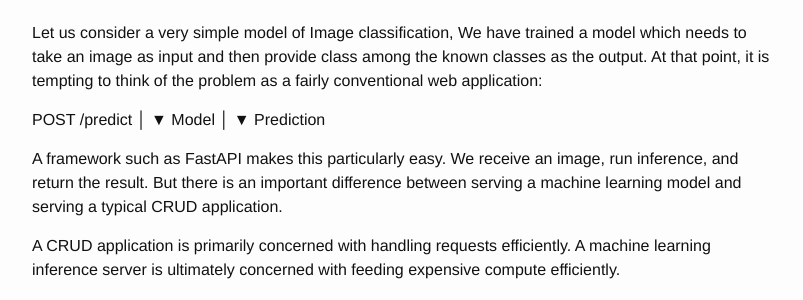
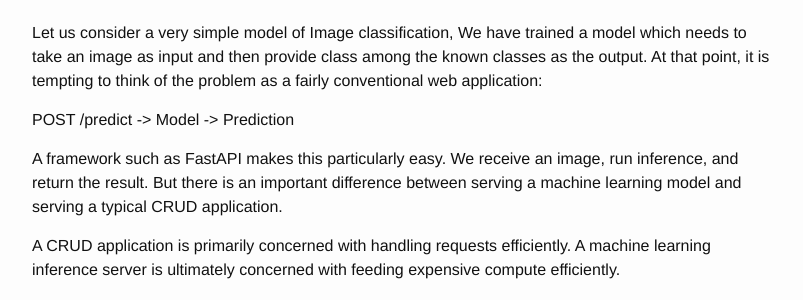
Before and after one commit to AbinavRavi/AbinavRavi.github.io, a Jekyll site: the page built from _posts/2026-09-14-Inference-engineering-1-dynamic-batching.markdown, in a window 1280 px wide and 900 px high, scrolled down 636 px. Shown: the part 149-449 px from the top of the window, without its empty margins (238-1041 px from the left). Built offline with Jekyll 4.4.1, drawn with Linux system fonts in a browser that asks for light colours; nearby versions of some CDN libraries; comment, search, counter and statistics services are not loaded.

```diff
--- a/_posts/2026-09-14-Inference-engineering-1-dynamic-batching.markdown
+++ b/_posts/2026-09-14-Inference-engineering-1-dynamic-batching.markdown
@@ -22,13 +22,7 @@ Online inference is when a model is hosted in a server somewhere and can provide
 
 Let us consider a very simple model of Image classification, We have trained a model which needs to take an image as input and then provide class among the known classes as the output. At that point, it is tempting to think of the problem as a fairly conventional web application:
 
-POST /predict
-       │
-       ▼
-    Model
-       │
-       ▼
-   Prediction
+POST /predict -> Model -> Prediction
 
 A framework such as FastAPI makes this particularly easy. We receive an image, run inference, and return the result. But there is an important difference between serving a machine learning model and serving a typical CRUD application.
 
```
